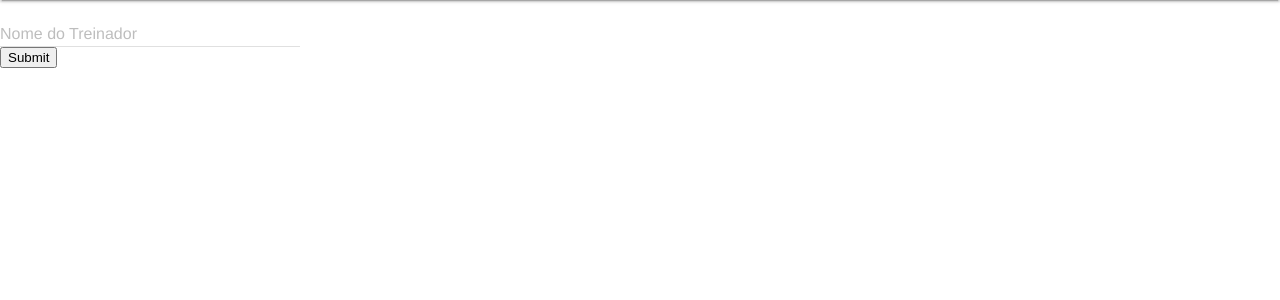
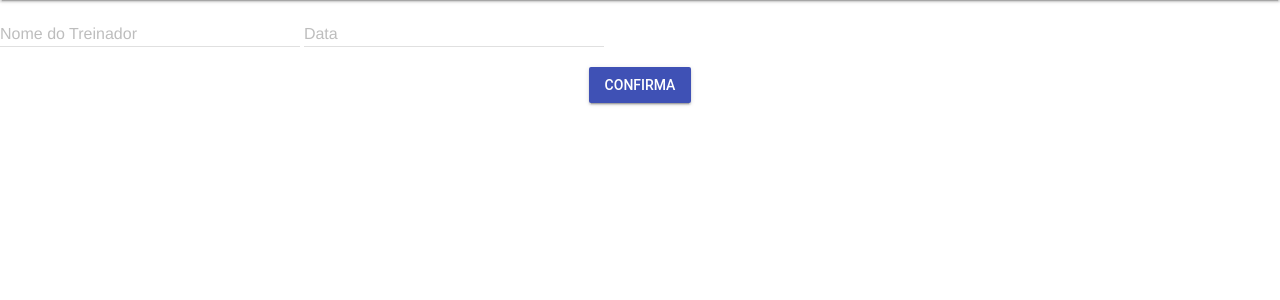
Before and after one commit to felipenasr/fmricci, a PHP site: page / in a window 1280 px wide. Shown: the part 64-364 px from the top of the page. Run offline with PHP 8.4, Linux system fonts and the light colour scheme.

Commit message:
alinhando

```diff
--- a/css/estilo.css
+++ b/css/estilo.css
@@ -1,3 +1,20 @@
+input[type=date]::-webkit-datetime-edit-text {
+    -webkit-appearance: none;
+    display: none;
+}
+input[type=date]::-webkit-datetime-edit-month-field{
+    -webkit-appearance: none;
+    display: none;
+}
+input[type=date]::-webkit-datetime-edit-day-field {
+    -webkit-appearance: none;
+    display: none;
+}
+input[type=date]::-webkit-datetime-edit-year-field {
+    -webkit-appearance: none;
+    display: none;
+}
+
 
 .button-container{
 	text-align: center;
--- a/main.php
+++ b/main.php
@@ -1,14 +1,26 @@
 <main class="mdl-layout__content">
-<div class="mdl-textfield mdl-js-textfield mdl-textfield--floating-label">
+
+
 	<form id="form" action="autenticacao.php" method="get">
 
-		<input name="nome" class="mdl-textfield__input" type="text" id="nome-treinador" pattern="[a-zA-Z\sà-ùÀ-Ù,ä-ü,Ä-Ü]*">
+		<div class="mdl-textfield mdl-js-textfield mdl-textfield--floating-label">
+			<input name="nome" class="mdl-textfield__input" type="text" id="nome-treinador" pattern="[a-zA-Z\sà-ùÀ-Ù,ä-ü,Ä-Ü]*" />
 
-		<label class="mdl-textfield__label" for="nome-treinador">Nome do Treinador</label>
-		<span class="mdl-textfield__error">Não temos caracteres especiais no nosso nome!</span>
+			<label class="mdl-textfield__label" for="nome-treinador">Nome do Treinador</label>
+			<span class="mdl-textfield__error">Não temos caracteres especiais no nosso nome!</span>
+		</div>
 
-		<input type="submit" value="Submit">
+		<div class="mdl-textfield mdl-js-textfield mdl-textfield--floating-label">
+			<input name="nome" class="mdl-textfield__input" type="text" id="nome-treinador" pattern="[0-9,/,-]+11">
+
+			<label class="mdl-textfield__label" for="nome-treinador">Data</label>
+			<span class="mdl-textfield__error">Não temos caracteres especiais no nosso nome!</span>
+		</div>
+
+		<div class="button-container">
+
+			<button type="submit" value="Submit" class="mdl-button mdl-js-button mdl-js-ripple-effect mdl-button--primary mdl-button--raised">Confirma</button>
+		</div>
 
 	</form>
-</div>
 </main>
```
